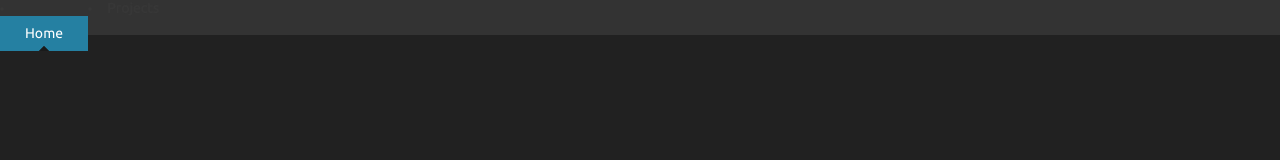
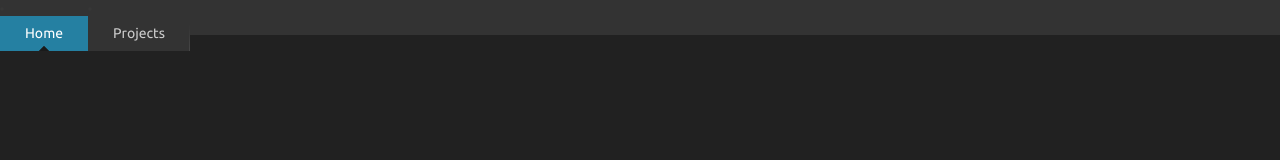
Before and after one commit to KILL3RTACO/kill3rtaco.github.com, a plain HTML site: page index.html in a window 1280 px wide. Drawn offline with Linux system fonts and the light colour scheme.

Commit message:
adding more

```diff
--- a/index.html
+++ b/index.html
@@ -8,7 +8,7 @@
 		<div id='cssmenu'>
 			<ul>
 				<li><a href=''>Home</a></li>
-				<li>Projects
+				<li><a href='projects'>Projects</a>
 					<ul>
 						<li><a href='projects/itemmail'>ItemMail</a></li>
 					</ul>
```
Also changed, not shown: projects.html (added).
